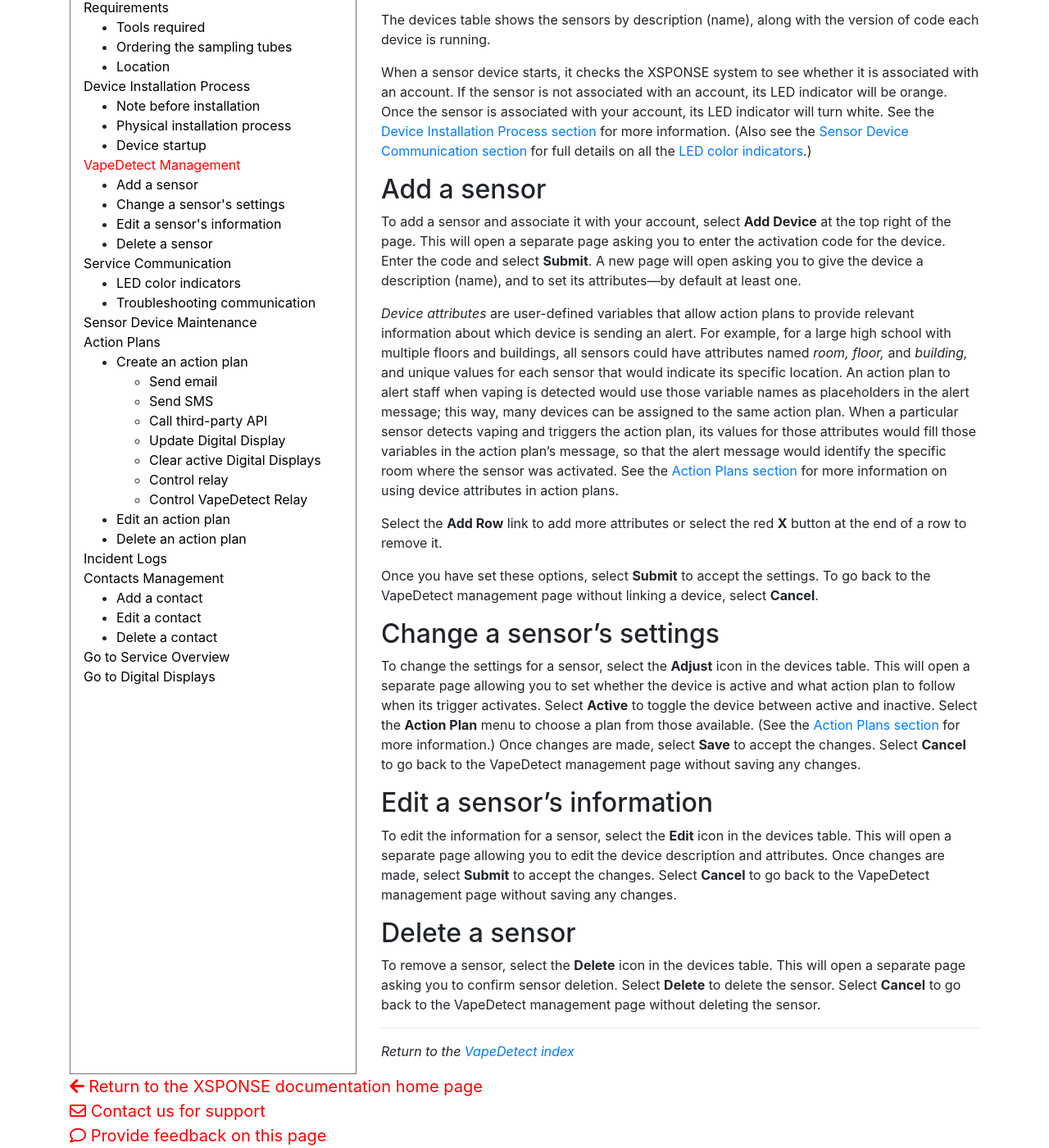
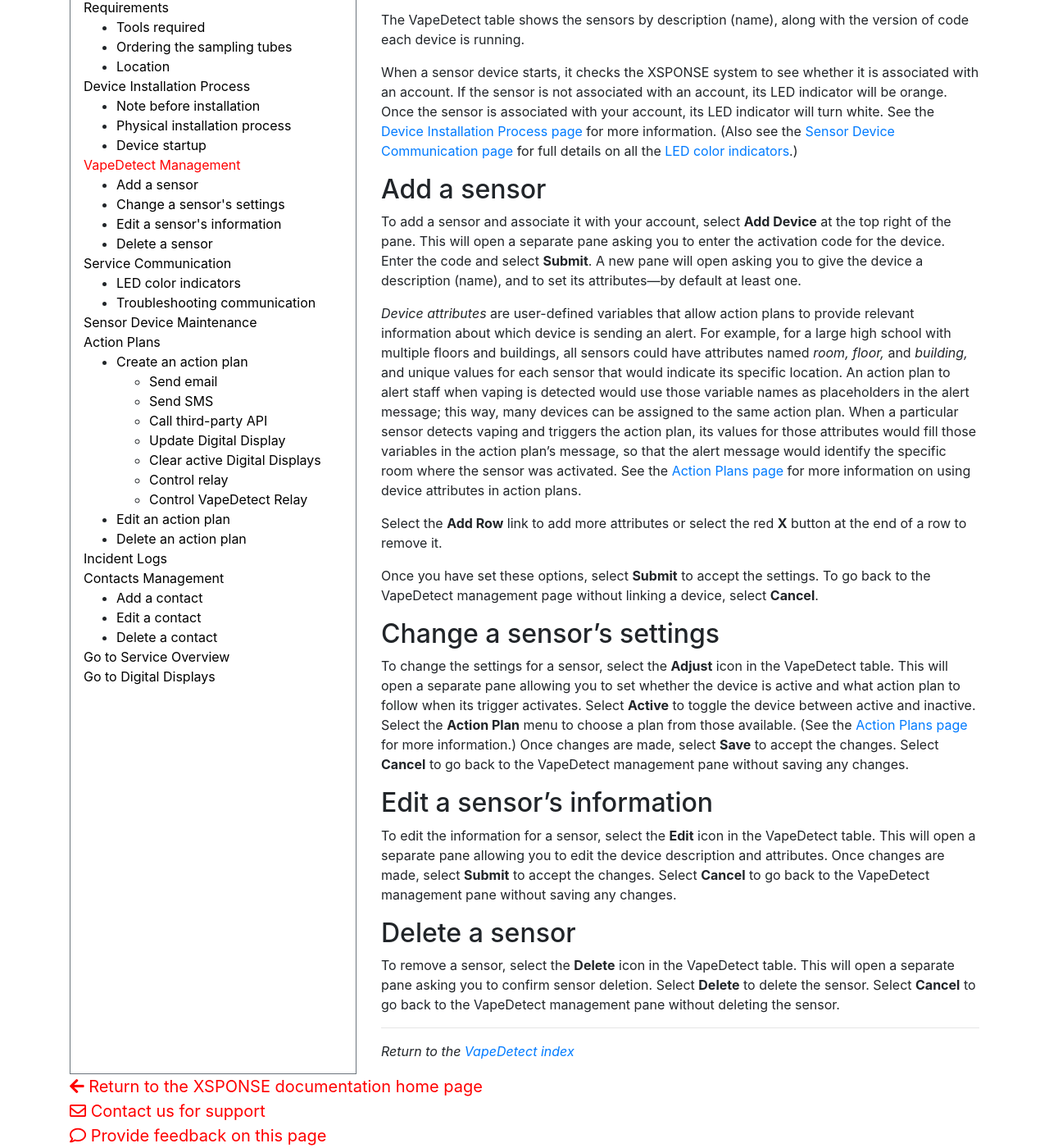
Before and after one commit to NrsSystems/docs, a Jekyll site: the page built from vape-detect/vapedetect-management.md, in a window 1280 px wide and 1400 px high, scrolled down 411 px. Shown: the whole window at 82% size. Built offline with Jekyll 4.4.1, drawn with Linux system fonts in a browser that asks for light colours; our own code applies the rules of GitHub Pages for plain Markdown files; some of the changed text lies outside the part shown.

Commit message:
Update vapedetect-management.md
Replaced "page" with "pane" for all mentions of UI elements; for documentation references, replaced "section" with "page".

```diff
--- a/vape-detect/vapedetect-management.md
+++ b/vape-detect/vapedetect-management.md
@@ -1,32 +1,32 @@
 ---
 title: VapeDetect
-abstract: The VapeDetect management page allows a user to add, adjust, edit, or delete a sensor device. Selecting the VapeDetect link in the navigation pane will take you to the VapeDetect management page.
+abstract: The VapeDetect management pane allows a user to add, adjust, edit, or delete a sensor device. Selecting the VapeDetect link in the navigation pane will take you to the VapeDetect management pane.
 ---
 Related: [Action Plans](../general-ops/action-plans.md) \| [Incident Logs](../general-ops/incident-logs.md) \| [Contacts Management](../general-ops/contacts-management.md) \| [About the VapeDetect system](about-vapedetect.md)
 
 *Jump to how to [add](vapedetect-management.md#add-a-sensor), [adjust](vapedetect-management.md#change-a-sensors-settings), [edit](vapedetect-management.md#edit-a-sensors-information), or [delete](vapedetect-management.md#delete-a-sensor) a sensor device.*
 
-The devices table shows the sensors by description (name), along with the version of code each device is running.
+The VapeDetect table shows the sensors by description (name), along with the version of code each device is running.
 
-When a sensor device starts, it checks the XSPONSE system to see whether it is associated with an account. If the sensor is not associated with an account, its LED indicator will be orange. Once the sensor is associated with your account, its LED indicator will turn white. See the [Device Installation Process section](installation-process.md) for more information. (Also see the [Sensor Device Communication section](sensor-device-communication.md) for full details on all the [LED color indicators](sensor-device-communication.md#led-color-indicators).)
+When a sensor device starts, it checks the XSPONSE system to see whether it is associated with an account. If the sensor is not associated with an account, its LED indicator will be orange. Once the sensor is associated with your account, its LED indicator will turn white. See the [Device Installation Process page](installation-process.md) for more information. (Also see the [Sensor Device Communication page](sensor-device-communication.md) for full details on all the [LED color indicators](sensor-device-communication.md#led-color-indicators).)
 
 ## Add a sensor
-To add a sensor and associate it with your account, select **Add Device** at the top right of the page. This will open a separate page asking you to enter the activation code for the device. Enter the code and select **Submit**. A new page will open asking you to give the device a description (name), and to set its attributes—by default at least one.
+To add a sensor and associate it with your account, select **Add Device** at the top right of the pane. This will open a separate pane asking you to enter the activation code for the device. Enter the code and select **Submit**. A new pane will open asking you to give the device a description (name), and to set its attributes—by default at least one.
 
-_Device attributes_ are user-defined variables that allow action plans to provide relevant information about which device is sending an alert. For example, for a large high school with multiple floors and buildings, all sensors could have attributes named _room, floor,_ and _building,_ and unique values for each sensor that would indicate its specific location. An action plan to alert staff when vaping is detected would use those variable names as placeholders in the alert message; this way, many devices can be assigned to the same action plan. When a particular sensor detects vaping and triggers the action plan, its values for those attributes would fill those variables in the action plan’s message, so that the alert message would identify the specific room where the sensor was activated. See the [Action Plans section](../general-ops/action-plans.md) for more information on using device attributes in action plans.
+_Device attributes_ are user-defined variables that allow action plans to provide relevant information about which device is sending an alert. For example, for a large high school with multiple floors and buildings, all sensors could have attributes named _room, floor,_ and _building,_ and unique values for each sensor that would indicate its specific location. An action plan to alert staff when vaping is detected would use those variable names as placeholders in the alert message; this way, many devices can be assigned to the same action plan. When a particular sensor detects vaping and triggers the action plan, its values for those attributes would fill those variables in the action plan’s message, so that the alert message would identify the specific room where the sensor was activated. See the [Action Plans page](../general-ops/action-plans.md) for more information on using device attributes in action plans.
 
 Select the **Add Row** link to add more attributes or select the red **X** button at the end of a row to remove it.
 
 Once you have set these options, select **Submit** to accept the settings. To go back to the VapeDetect management page without linking a device, select **Cancel**.
 
 ## Change a sensor’s settings
-To change the settings for a sensor, select the **Adjust** icon in the devices table. This will open a separate page allowing you to set whether the device is active and what action plan to follow when its trigger activates. Select **Active** to toggle the device between active and inactive. Select the **Action Plan** menu to choose a plan from those available. (See the [Action Plans section](../general-ops/action-plans.md) for more information.) Once changes are made, select **Save** to accept the changes. Select **Cancel** to go back to the VapeDetect management page without saving any changes.
+To change the settings for a sensor, select the **Adjust** icon in the VapeDetect table. This will open a separate pane allowing you to set whether the device is active and what action plan to follow when its trigger activates. Select **Active** to toggle the device between active and inactive. Select the **Action Plan** menu to choose a plan from those available. (See the [Action Plans page](../general-ops/action-plans.md) for more information.) Once changes are made, select **Save** to accept the changes. Select **Cancel** to go back to the VapeDetect management pane without saving any changes.
 
 ## Edit a sensor’s information
-To edit the information for a sensor, select the **Edit** icon in the devices table. This will open a separate page allowing you to edit the device description and attributes. Once changes are made, select **Submit** to accept the changes. Select **Cancel** to go back to the VapeDetect management page without saving any changes.
+To edit the information for a sensor, select the **Edit** icon in the VapeDetect table. This will open a separate pane allowing you to edit the device description and attributes. Once changes are made, select **Submit** to accept the changes. Select **Cancel** to go back to the VapeDetect management pane without saving any changes.
 
 ## Delete a sensor
-To remove a sensor, select the **Delete** icon in the devices table. This will open a separate page asking you to confirm sensor deletion. Select **Delete** to delete the sensor. Select **Cancel** to go back to the VapeDetect management page without deleting the sensor.
+To remove a sensor, select the **Delete** icon in the VapeDetect table. This will open a separate pane asking you to confirm sensor deletion. Select **Delete** to delete the sensor. Select **Cancel** to go back to the VapeDetect management pane without deleting the sensor.
 
 ___
 *Return to the [VapeDetect index](index.md)*
```
